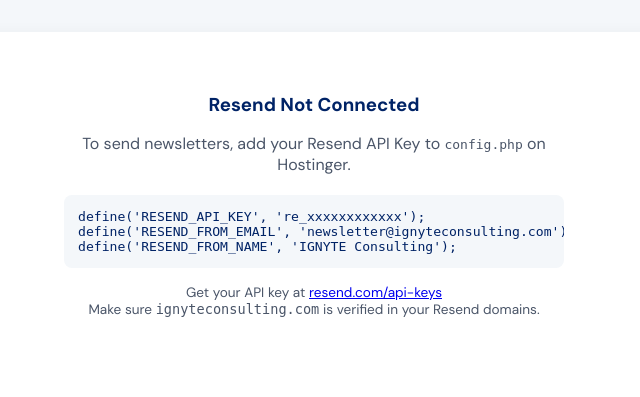
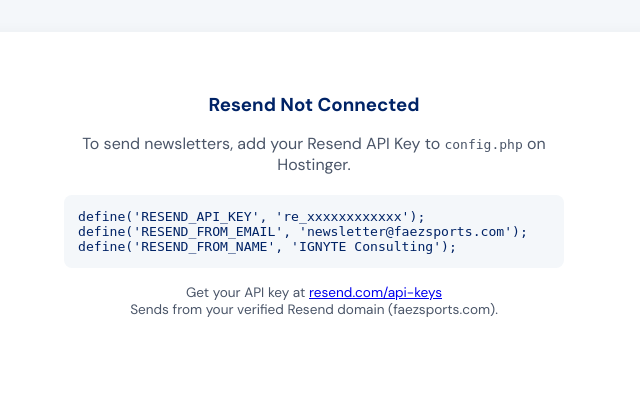
Before and after one commit to asam89/ignyte, a PHP site: page /admin/newsletters.php in a window 1280 px wide. Shown: the part 64-461 px from the top of the page, without its empty margins (326-966 px from the left). Run offline with PHP 8.4, Linux system fonts and the light colour scheme; the visitor is signed in with stand-in values (Sample User, id 1); data that the repository does not hold is empty.

Commit message:
Use newsletter@faezsports.com as from address (verified Resend domain)
Co-Authored-By: Devin AI <158243242+devin-ai-integration[bot]@users.noreply.github.com>

```diff
--- a/public_html/admin/config.php
+++ b/public_html/admin/config.php
@@ -20,9 +20,9 @@ define('MAILCHIMP_AUDIENCE_ID', '');  // Set on Hostinger if using Mailchimp CRM
 
 // Resend API integration (newsletter sending)
 // Get your API key at: https://resend.com/api-keys
-// Verify ignyteconsulting.com in Resend domains first
+// Sends from your verified Resend domain (faezsports.com)
 define('RESEND_API_KEY', '');  // Set on Hostinger: your Resend API key (e.g. 're_xxxxxxxxxxxx')
-define('RESEND_FROM_EMAIL', 'newsletter@ignyteconsulting.com');  // Must be from a verified domain
+define('RESEND_FROM_EMAIL', 'newsletter@faezsports.com');  // Must be from a verified Resend domain
 define('RESEND_FROM_NAME', 'IGNYTE Consulting');
 
 define('SITE_URL', 'https://www.ignyteconsulting.com');
--- a/public_html/admin/newsletters.php
+++ b/public_html/admin/newsletters.php
@@ -568,11 +568,11 @@ HTML;
             <h3>Resend Not Connected</h3>
             <p>To send newsletters, add your Resend API Key to <code>config.php</code> on Hostinger.</p>
             <pre style="background:var(--light-grey);padding:14px;border-radius:8px;font-size:0.82rem;text-align:left;max-width:500px;margin:0 auto;overflow-x:auto;">define('RESEND_API_KEY', 're_xxxxxxxxxxxx');
-define('RESEND_FROM_EMAIL', 'newsletter@ignyteconsulting.com');
+define('RESEND_FROM_EMAIL', 'newsletter@faezsports.com');
 define('RESEND_FROM_NAME', 'IGNYTE Consulting');</pre>
             <p style="margin-top:16px;font-size:0.85rem;">
                 Get your API key at <a href="https://resend.com/api-keys" target="_blank">resend.com/api-keys</a><br>
-                Make sure <code>ignyteconsulting.com</code> is verified in your Resend domains.
+                Sends from your verified Resend domain (faezsports.com).
             </p>
         </div>
     <?php else: ?>
```
